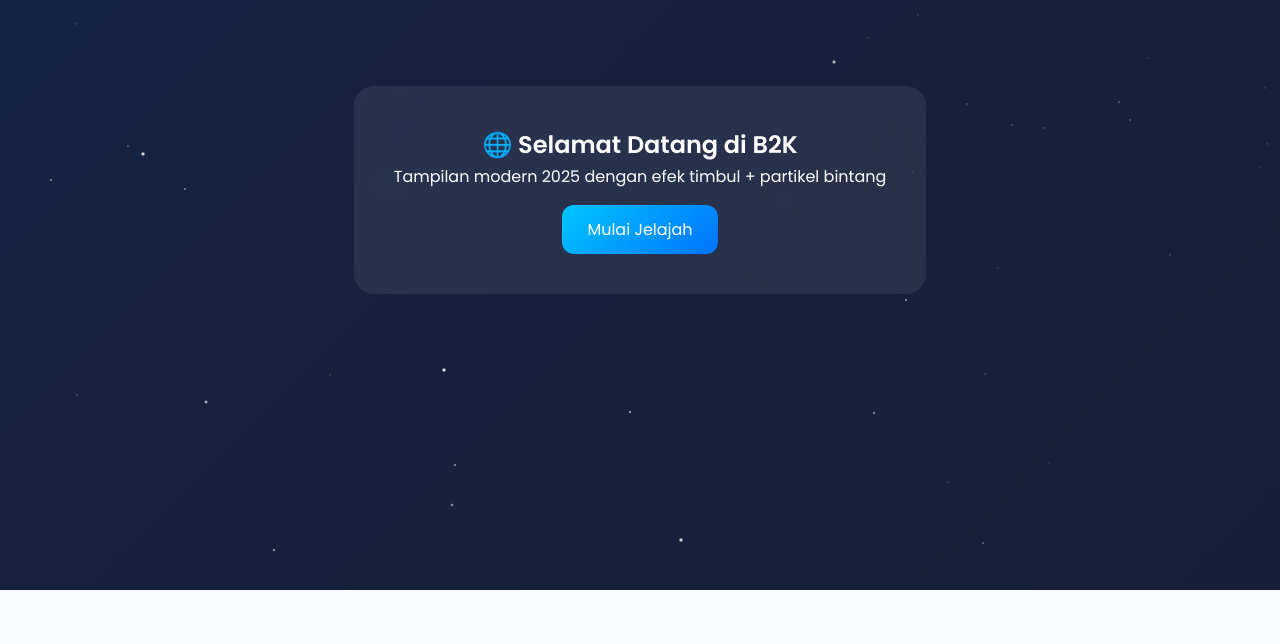
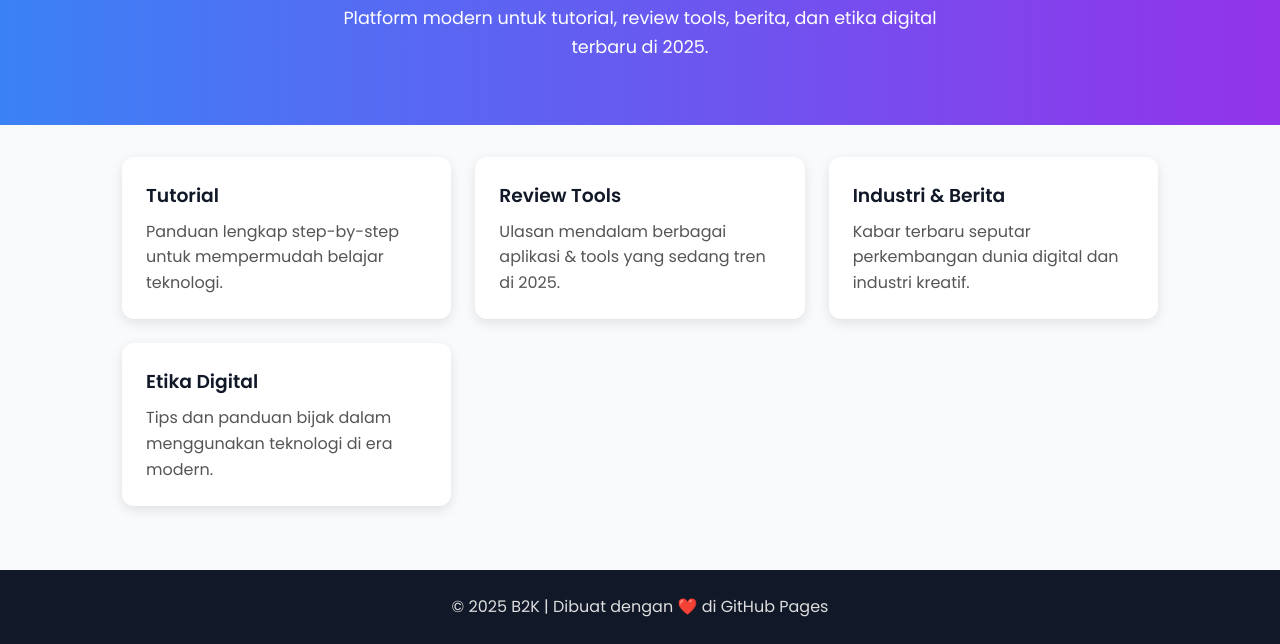
Before and after one commit to andizhuu/b2k, a plain HTML site: page index.html in a window 1280 px wide. Shown: the part 210-854 px from the top of the page. Before the commit the page ends 800 px from the top, so only its background shows below. Drawn offline with Linux system fonts and the light colour scheme.

Commit message:
upload index.html

```diff
--- a/index.html
+++ b/index.html
@@ -6,78 +6,40 @@
   <title>B2K Website</title>
   <link href="https://fonts.googleapis.com/css2?family=Poppins:wght@400;600&display=swap" rel="stylesheet">
   <style>
-    * {margin:0; padding:0; box-sizing:border-box; font-family:'Poppins',sans-serif;}
+    * { margin: 0; padding: 0; box-sizing: border-box; font-family: 'Poppins', sans-serif; transition: background 0.3s, color 0.3s; }
+    body { background: #f9fafc; color: #222; line-height: 1.6; }
 
-    body {background:#f9fafc; color:#222; line-height:1.6; overflow-x:hidden;}
+    /* Dark mode */
+    body.dark { background: #111827; color: #eee; }
+    body.dark header, body.dark footer { background: #0f172a; color: #ccc; }
+    body.dark .card { background: #1e293b; color: #eee; }
+    body.dark nav a { color: #ddd; }
+    body.dark nav a:hover { color: #60a5fa; }
 
-    /* ===== LANDING PAGE ===== */
-    #landing {
-      position:fixed;
-      top:0; left:0;
-      width:100%; height:100vh;
-      display:flex; justify-content:center; align-items:center;
-      background:linear-gradient(-45deg,#1a1a2e,#16213e,#0f3460,#0072ff);
-      background-size:400% 400%;
-      animation:gradientMove 15s ease infinite;
-      color:#fff;
-      overflow:hidden;
-      z-index:999;
-      transition:opacity 1s ease;
-    }
-    @keyframes gradientMove {
-      0%{background-position:0% 50%;}
-      50%{background-position:100% 50%;}
-      100%{background-position:0% 50%;}
-    }
-    .stars {position:absolute; width:100%; height:100%; top:0; left:0;}
-    .star {position:absolute; width:2px; height:2px; background:white; border-radius:50%; opacity:0.8; animation:twinkle 5s infinite ease-in-out;}
-    @keyframes twinkle {0%,100%{opacity:0.2; transform:scale(0.8);} 50%{opacity:1; transform:scale(1.5);}}
-    .card {position:relative; z-index:2; background:rgba(255,255,255,0.08); padding:40px; border-radius:20px; backdrop-filter:blur(15px); text-align:center;}
-    .btn {margin-top:15px; padding:12px 25px; border:none; border-radius:12px; font-size:1rem; cursor:pointer; color:#fff; background:linear-gradient(135deg,#00c6ff,#0072ff); transition:0.3s;}
-    .btn:hover {transform:translateY(-3px);}
+    header { background: #111827; color: #fff; padding: 1rem 2rem; display: flex; justify-content: space-between; align-items: center; position: sticky; top: 0; z-index: 100; }
+    header h1 { font-size: 1.5rem; }
+    nav a { color: #fff; margin-left: 1rem; text-decoration: none; font-weight: 500; transition: 0.3s; }
+    nav a:hover { color: #3b82f6; }
 
-    /* ===== WEBSITE UTAMA ===== */
-    #main {display:none;}
+    .toggle-btn { cursor: pointer; background: #3b82f6; border: none; padding: 0.5rem 1rem; border-radius: 8px; color: white; font-weight: 600; margin-left: 1rem; }
+    .toggle-btn:hover { background: #2563eb; }
 
-    header {background:#111827; color:#fff; padding:1rem 2rem; display:flex; justify-content:space-between; align-items:center; position:sticky; top:0; z-index:100;}
-    header h1 {font-size:1.5rem;}
-    nav a {color:#fff; margin-left:1rem; text-decoration:none; font-weight:500; transition:0.3s;}
-    nav a:hover {color:#3b82f6;}
-    .toggle-btn {cursor:pointer; background:#3b82f6; border:none; padding:0.5rem 1rem; border-radius:8px; color:white; font-weight:600; margin-left:1rem;}
-    .toggle-btn:hover {background:#2563eb;}
+    .hero { text-align: center; padding: 4rem 2rem; background: linear-gradient(to right, #3b82f6, #9333ea); color: white; }
+    .hero h2 { font-size: 2.5rem; margin-bottom: 1rem; }
+    .hero p { font-size: 1.1rem; max-width: 600px; margin: auto; }
 
-    .hero {text-align:center; padding:4rem 2rem; background:linear-gradient(to right,#3b82f6,#9333ea); color:white;}
-    .hero h2 {font-size:2.5rem; margin-bottom:1rem;}
+    .container { max-width: 1100px; margin: auto; padding: 2rem; display: grid; grid-template-columns: repeat(auto-fit, minmax(280px, 1fr)); gap: 1.5rem; }
+    .card { background: white; padding: 1.5rem; border-radius: 12px; box-shadow: 0 4px 12px rgba(0,0,0,0.1); transition: 0.3s; }
+    .card:hover { transform: translateY(-5px); }
+    .card h3 { margin-bottom: 0.5rem; color: #111827; }
+    .card p { color: #555; }
 
-    .container {max-width:1100px; margin:auto; padding:2rem; display:grid; grid-template-columns:repeat(auto-fit,minmax(280px,1fr)); gap:1.5rem;}
-    .card-main {background:white; padding:1.5rem; border-radius:12px; box-shadow:0 4px 12px rgba(0,0,0,0.1); transition:0.3s;}
-    .card-main:hover {transform:translateY(-5px);}
-
-    footer {text-align:center; padding:1.5rem; background:#111827; color:#ddd; margin-top:2rem;}
-    footer a {color:#3b82f6; text-decoration:none;}
-
-    /* Dark Mode */
-    body.dark {background:#111827; color:#eee;}
-    body.dark header, body.dark footer {background:#0f172a; color:#ccc;}
-    body.dark .card-main {background:#1e293b; color:#eee;}
-    body.dark nav a {color:#ddd;}
-    body.dark nav a:hover {color:#60a5fa;}
+    footer { text-align: center; padding: 1.5rem; background: #111827; color: #ddd; margin-top: 2rem; }
+    footer a { color: #3b82f6; text-decoration: none; }
   </style>
 </head>
 <body>
 
-  <!-- ===== LANDING PAGE ===== -->
-  <section id="landing">
-    <div class="stars"></div>
-    <div class="card">
-      <h1>🌐 Selamat Datang di B2K</h1>
-      <p>Tampilan modern 2025 dengan efek timbul + partikel bintang</p>
-      <button class="btn" id="startBtn">Mulai Jelajah</button>
-    </div>
-  </section>
-
-  <!-- ===== WEBSITE UTAMA ===== -->
-  <section id="main">
   <header>
     <h1>B2K</h1>
     <nav>
@@ -96,19 +58,19 @@
   </section>
 
   <section class="container">
-      <div class="card-main">
+    <div class="card">
       <h3>Tutorial</h3>
       <p>Panduan lengkap step-by-step untuk mempermudah belajar teknologi.</p>
     </div>
-      <div class="card-main">
+    <div class="card">
       <h3>Review Tools</h3>
       <p>Ulasan mendalam berbagai aplikasi & tools yang sedang tren di 2025.</p>
     </div>
-      <div class="card-main">
+    <div class="card">
       <h3>Industri & Berita</h3>
       <p>Kabar terbaru seputar perkembangan dunia digital dan industri kreatif.</p>
     </div>
-      <div class="card-main">
+    <div class="card">
       <h3>Etika Digital</h3>
       <p>Tips dan panduan bijak dalam menggunakan teknologi di era modern.</p>
     </div>
@@ -117,48 +79,25 @@
   <footer>
     <p>© 2025 B2K | Dibuat dengan ❤️ di GitHub Pages</p>
   </footer>
-  </section>
 
   <script>
-    document.addEventListener("DOMContentLoaded", function() {
-      // Tambah bintang random
-      const starsContainer = document.querySelector('.stars');
-      for (let i = 0; i < 60; i++) {
-        const star = document.createElement('div');
-        star.classList.add('star');
-        star.style.top = Math.random() * 100 + "%";
-        star.style.left = Math.random() * 100 + "%";
-        star.style.animationDuration = (2 + Math.random() * 4) + "s";
-        starsContainer.appendChild(star);
-      }
-
-      // Klik tombol -> tampilkan main
-      const startBtn = document.getElementById('startBtn');
-      startBtn.addEventListener('click', () => {
-        const landing = document.getElementById('landing');
-        landing.style.opacity = "0"; // fade out
-        setTimeout(() => {
-          landing.style.display = "none";
-          document.getElementById('main').style.display = "block";
-          window.scrollTo({top:0, behavior:"smooth"});
-        }, 1000); // tunggu transisi 1 detik
-      });
-    });
-
-    // Dark mode
     function toggleDarkMode() {
       document.body.classList.toggle('dark');
+      // Simpan preferensi ke localStorage
       if (document.body.classList.contains('dark')) {
         localStorage.setItem('theme', 'dark');
       } else {
         localStorage.setItem('theme', 'light');
       }
     }
+
+    // Load preferensi tema
     window.onload = () => {
       if (localStorage.getItem('theme') === 'dark') {
         document.body.classList.add('dark');
       }
     }
   </script>
+
 </body>
 </html>
```
Lines whose indentation alone changed are shown as unchanged.
